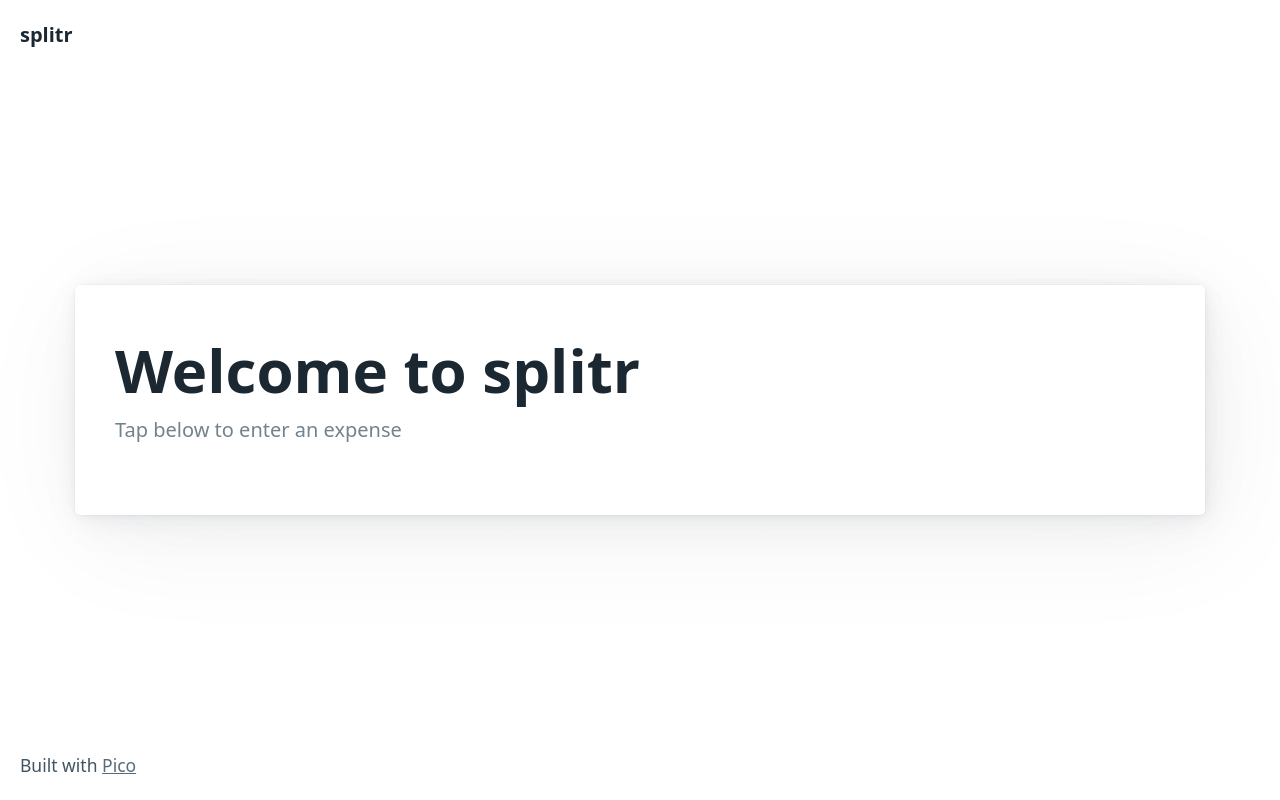
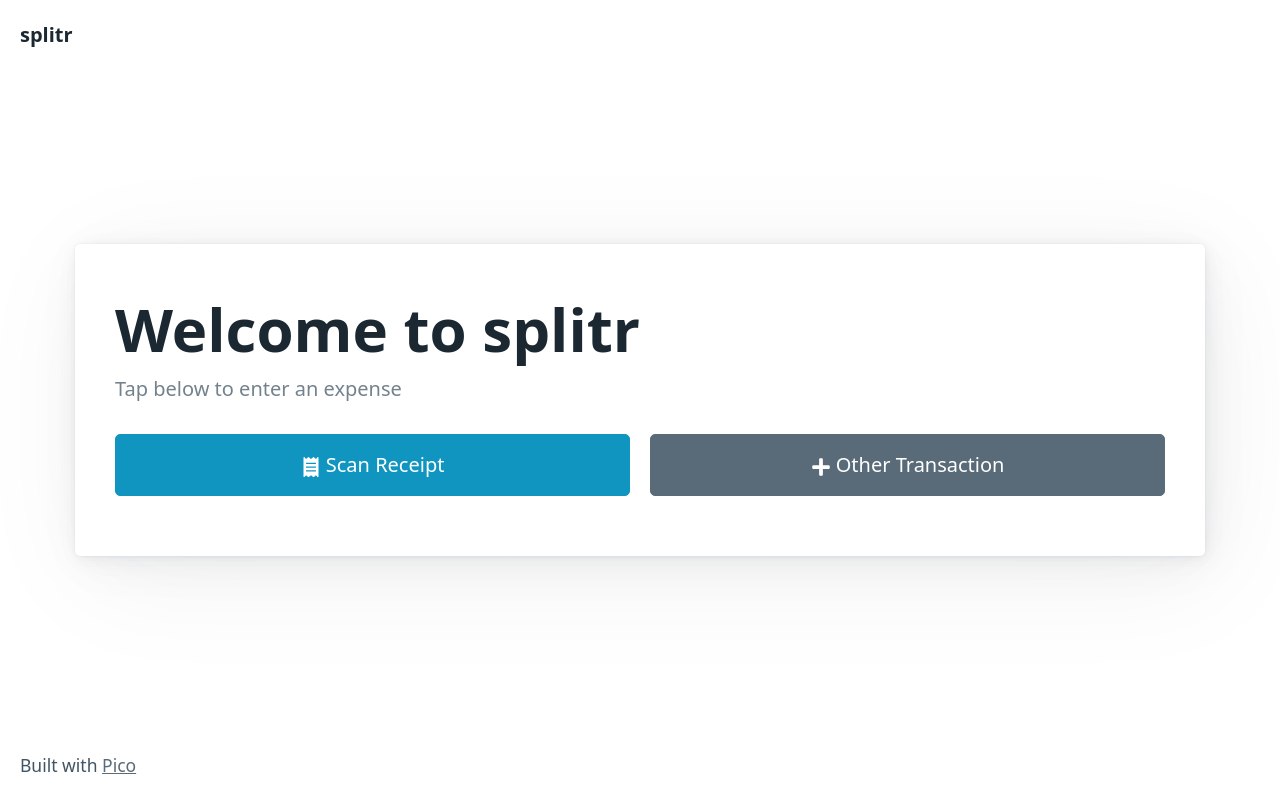
Before and after one commit to splitrio/splitr, a React (Create React App) app in the folder web/: page /dashboard in a window 1280 px wide. Built offline with nearby package versions, Linux system fonts and the light colour scheme.

Commit message:
feat: buttons

```diff
--- a/web/package.json
+++ b/web/package.json
@@ -9,6 +9,7 @@
     "@testing-library/user-event": "^13.5.0",
     "react": "^18.0.0",
     "react-dom": "^18.0.0",
+    "react-icons": "^4.3.1",
     "react-router-dom": "^6.3.0",
     "react-scripts": "5.0.1",
     "sass": "^1.50.0",
--- a/web/src/App.js
+++ b/web/src/App.js
@@ -13,9 +13,9 @@ export default function App() {
                 </ul>
             </nav>
 
-            <main className="container">
+            <main id="pageContainer" class="container">
                 <article className="grid">
-                    <div>
+                    <div id="page">
                         <BrowserRouter>
                             <Routes>
                                 <Route path="/" element={<Login />} />
--- a/web/src/App.scss
+++ b/web/src/App.scss
@@ -4,11 +4,8 @@
     min-height: 100%;
 }
 
-.container {
+#pageContainer {
     flex: 1;
-}
-
-main {
     padding: 1rem 0;
     display: flex;
     flex-direction: column;
@@ -16,51 +13,51 @@ main {
     min-height: 100%;
 }
 
-article {
+#pageContainer > article {
     padding: 0;
     overflow: hidden;
 }
 
-article div {
+#page {
     padding: 1rem;
 }
 
 @media (min-width: 576px) {
-    main {
+    #pageContainer {
         padding: 1.25rem 0;
     }
 
-    article div {
+    #page {
         padding: 1.25rem;
     }
 }
 
 @media (min-width: 768px) {
-    main {
+    #pageContainer {
         padding: 1.5rem 0;
     }
 
-    article div {
+    #page {
         padding: 1.5rem;
     }
 }
 
 @media (min-width: 992px) {
-    main {
+    #pageContainer {
         padding: 1.75rem 0;
     }
 
-    article div {
+    #page {
         padding: 1.75rem;
     }
 }
 
 @media (min-width: 1200px) {
-    main {
+    #pageContainer {
         padding: 2rem 0;
     }
 
-    article div {
+    #page {
         padding: 2rem;
     }
 }
--- a/web/src/routes/dashboard.js
+++ b/web/src/routes/dashboard.js
@@ -1,4 +1,5 @@
 import { useTitle } from "../hooks"
+import { FaReceipt, FaPlus } from 'react-icons/fa';
 
 export default function Dashboard() {
     useTitle("Welcome");
@@ -8,6 +9,10 @@ export default function Dashboard() {
                 <h1 className="title">Welcome to splitr</h1>
                 <h2>Tap below to enter an expense</h2>
             </hgroup>
+            <div className="grid">
+                <button><FaReceipt /> Scan Receipt</button>
+                <button className="secondary"><FaPlus /> Other Transaction</button>
+            </div>
         </>
     )
 }
```
Also changed, not shown: 1 other file (tests, documents, lock files or other folders).
